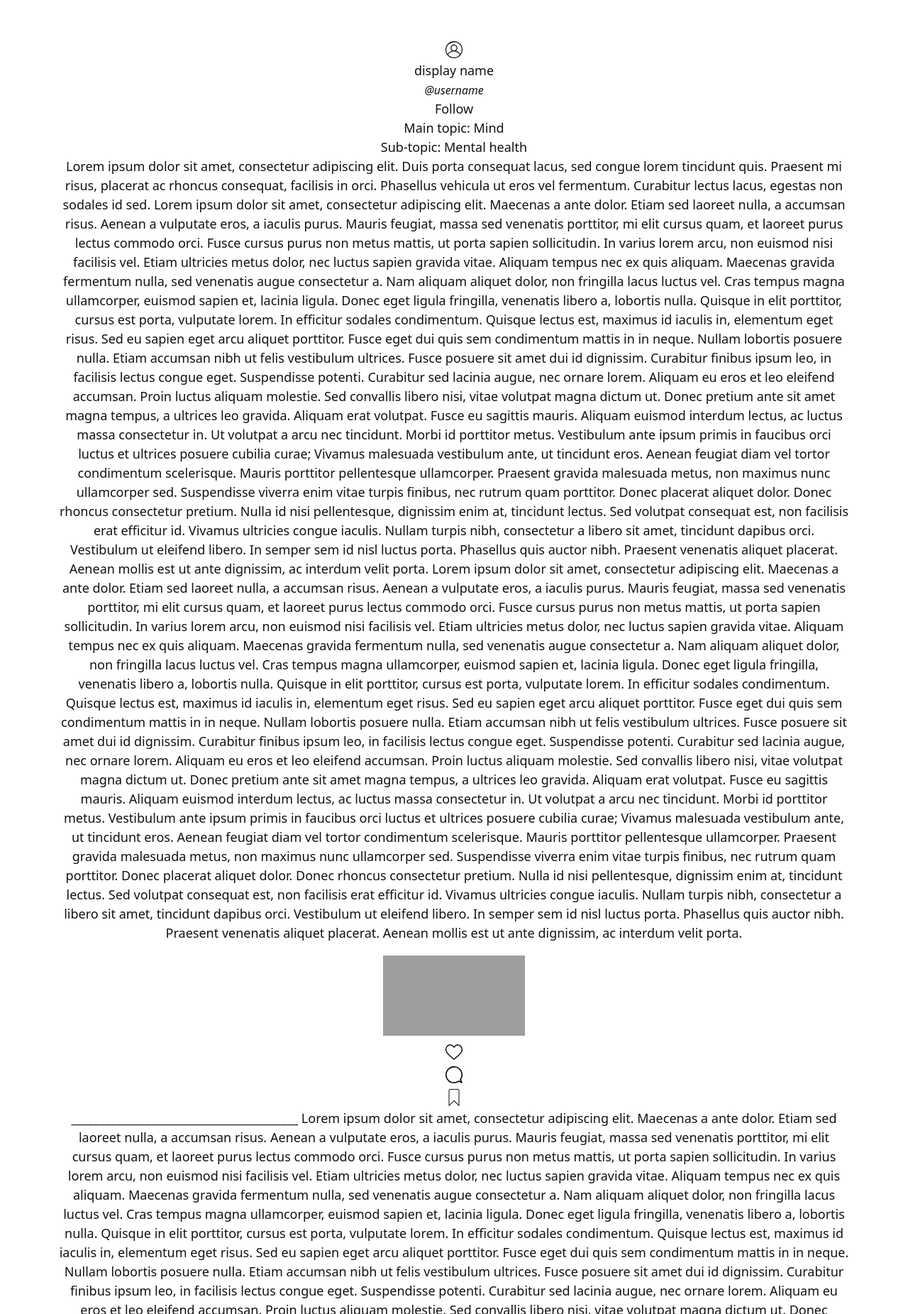
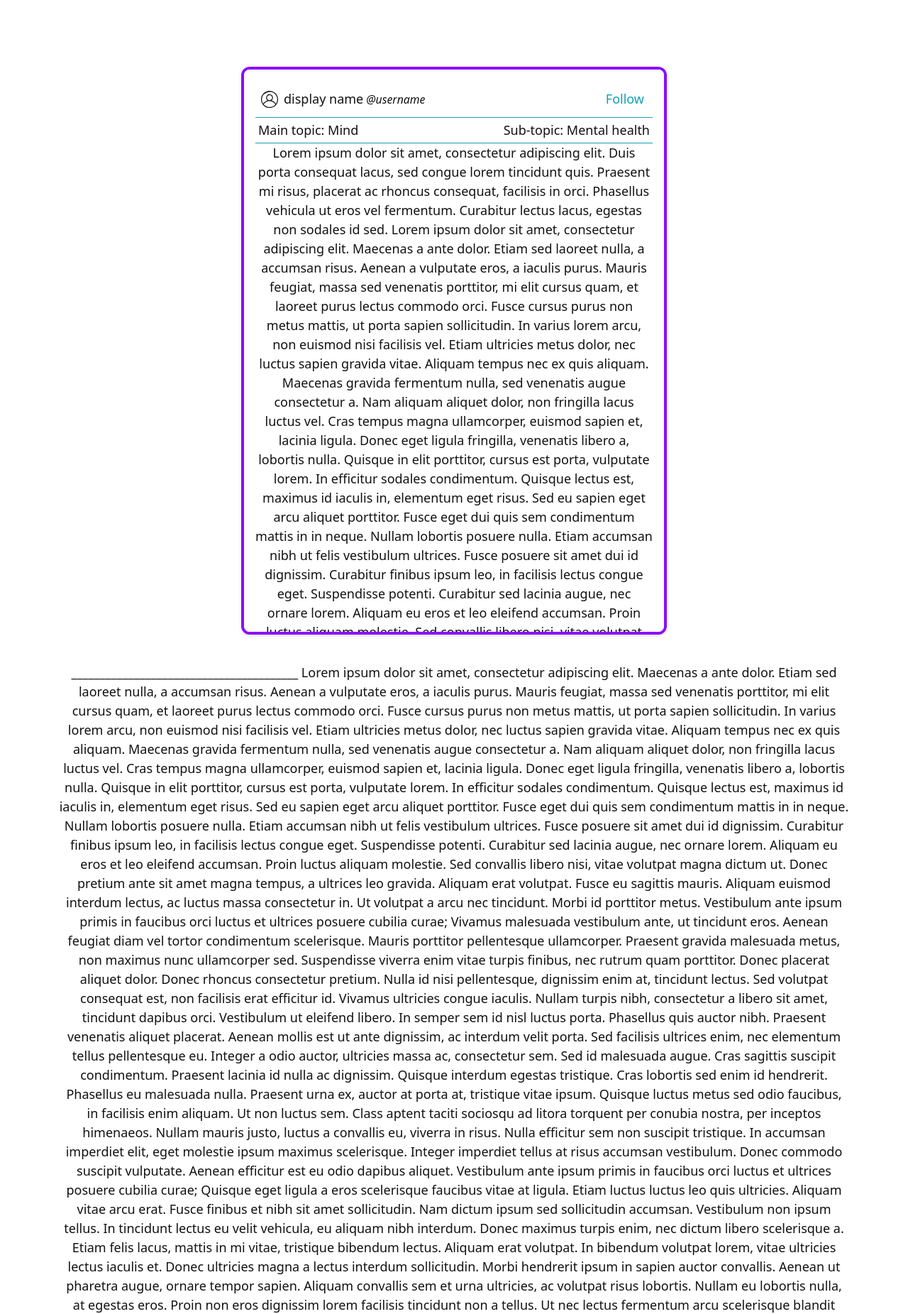
Before and after one commit to VedeshP/improov, a Flask app: page / in a window 1280 px wide. Shown: the part 64-1915 px from the top of the page at 71% size. Run offline with Flask 3, Linux system fonts and the light colour scheme; grey boxes are pictures that could not be loaded.

Commit message:
static update

```diff
--- a/static/script.js
+++ b/static/script.js
@@ -19,3 +19,20 @@ const switchTheme = ( ) => {
 document.querySelectorAll('#theme-switcher').forEach(switcher => {
     switcher.addEventListener('click', switchTheme);
 });
+
+let lastScrollTop = 0;
+        const navbar = document.querySelector('.custom-navbar-bottom');
+
+        window.addEventListener('scroll', function() {
+            const currentScroll = window.scrollY || document.documentElement.scrollTop;
+
+            if (currentScroll > lastScrollTop) {
+                // Scrolling down
+                navbar.classList.add('hidden');
+            } else {
+                // Scrolling up
+                navbar.classList.remove('hidden');
+            }
+
+            lastScrollTop = currentScroll <= 0 ? 0 : currentScroll; // For Mobile or negative scrolling
+        });
--- a/static/styles.css
+++ b/static/styles.css
@@ -56,7 +56,7 @@ body {
 
 
 .custom-button {
-    border-radius: 8px;
+    border-radius: var(--default-border-radius);
     border-width: 0px;
     background-color: var(--primary-color);
     color: var(--page-bg);
@@ -178,16 +178,6 @@ body {
     margin: auto;
 }
 
-/* temporary to check  */
-.icon {
-    fill: var(--page-bg-opp);
-    display: inline-flex;
-    z-index: 1;
-    padding: 4px;
-}
-
-/* till here */
-
 .input-group-text {
     background-color: var(--page-bg);
     color: var(--page-bg-opp);
@@ -217,3 +207,234 @@ body {
 .form-floating > label {
     color: var(--page-bg-opp);
 }
+
+.container-custom {
+    display: flex;
+    justify-content: center;
+    align-items: center;
+    padding: 20px;
+    width: 100%;
+    flex-direction: column;
+}
+
+.post {
+    border: 4px solid;
+    border-radius: 12px;
+    border-color: var(--primary-color);
+    width: 100%;
+    max-width: 600px;
+    max-height: 800px;
+    background-color: var(--page-bg);
+    padding: 16px;
+    box-sizing: border-box;
+    overflow-y: auto;
+    margin: 20px;
+    box-shadow: 0 2px 5px rgba(0,0,0,0.1);
+}
+
+@media (max-width: 768px) {
+    .post {
+        max-width: 100%;
+    }
+}
+
+@media (min-width: 769px) {
+    .post {
+        max-width: 600px;
+    }
+}
+
+#username-text {
+    padding: 4px;
+}
+
+.post-initial {
+    display: flex;
+    align-items: center;
+    padding: 4px;
+    border: 0px solid;
+    border-color: var(--hover-color);
+    border-bottom-width: 1px;
+}
+
+#follow {
+    margin-left: auto;
+    color: var(--hover-color);
+    padding: 8px;
+}
+
+
+#sub-topic {
+    margin-left: auto;
+}
+
+.post-main {
+    max-width: 600px;
+    max-height: 800px;
+    overflow-y: auto;
+}
+
+.post-actions {
+    display: flex;
+    align-items: center;
+    justify-content: center;
+    border: 0px solid;
+    border-color: var(--hover-color);
+    border-top-width: 1px;
+    margin-top: 8px;
+    margin-bottom: -8px;
+}
+
+.post-icon-actions {
+    margin: auto;
+    padding-top: 4px;
+}
+
+.icon {
+    fill: var(--page-bg-opp);
+    display: inline-flex;
+    z-index: 1;
+    padding: 4px;
+}
+
+.custom-navbar-bottom {
+    display:flex;
+    align-items: center;
+    justify-content: center;
+    background-color: var(--page-bg);
+    overflow: hidden;
+    position: fixed;
+    bottom: 0;
+    width: 100%;
+    height: 64px;
+    border: 0px solid;
+    border-color: var(--hover-color);
+    border-top-width: 1px;
+    margin: auto;
+}
+
+.custom-navbar-bottom a {
+    float: left;
+    display: block;
+    text-align: center;
+    padding: 14px 16px;
+    margin: auto;
+    transition: 0.3s;
+}
+
+.custom-navbar-bottom a:hover {
+    background-color: var(--primary-color);
+    border-radius: 20px;
+}
+
+.custom-navbar-bottom a.active {
+    background-color:var(--primary-color);
+    border-radius: 20px;
+}
+
+/* New CSS for hiding the navbar */
+.custom-navbar-bottom.hidden {
+    transform: translateY(100%); /* Move the navbar out of view */
+    transition: var(--default-transition);
+}
+
+::-webkit-scrollbar {
+    width: 8px;
+}
+
+::-webkit-scrollbar-track {
+    margin: 4px;
+    background: var(--page-bg);
+    border-radius: 12px;
+}
+
+::-webkit-scrollbar-thumb {
+    background: #A0A0A0;
+    border-radius: 12px;
+    border: solid 2px;
+    border-color: var(--page-bg);
+}
+
+::-webkit-scrollbar-thumb:hover {
+    background: #696969;
+}
+
+
+.embed {
+    border-radius: var(--default-border-radius);
+    padding: 10px;
+    margin: 10px;
+    max-width: 500px; /* Adjust as needed */
+}
+.embed iframe {
+    width: 100%;
+    height: 100%; /* Adjust as needed */
+}
+
+.form-custom {
+    padding: 4px;
+    border: solid 4px;
+    border-radius: 12px;
+    border-color: var(--primary-color) !important;
+    width: 100%; /* Ensure it takes full width of container */
+    max-width: 600px; /* Maximum width constraint */
+    box-sizing: border-box; /* Include padding and border in the element's total width and height */
+}
+
+@media (max-width: 768px) {
+    .form-custom {
+        max-width: 100%;
+    }
+}
+
+@media (min-width: 769px) {
+    .form-custom {
+        max-width: 600px;
+    }
+}
+
+.user-info {
+    display: flex;
+    flex-direction: row;
+    align-items: center;
+    padding: 20px;
+    justify-content: left;
+}
+
+#select-menu {
+    padding: 20px;
+    border-bottom: solid 1px;
+    border-color: var(--hover-color);
+    margin: 8px;
+}
+
+#links {
+    margin: 8px;
+    border-top: 1px solid;
+    border-color: var(--hover-color);
+    padding: 8px;
+}
+
+.post-btn {
+    display: flex;
+    align-items: center;
+    justify-content: center;
+    margin: auto;
+}
+
+::-webkit-datetime-edit {
+    padding: 4px;
+}
+
+input[type="date"] {
+    background: transparent;
+    color: var(--page-bg-opp);
+    border-radius: 12px;
+    border-color: var(--primary-color);
+    width: 50%;
+    text-align: center;
+}
+
+input[type="date"]::-webkit-calendar-picker-indicator {
+    filter: var(--invert-filter);
+}
```
